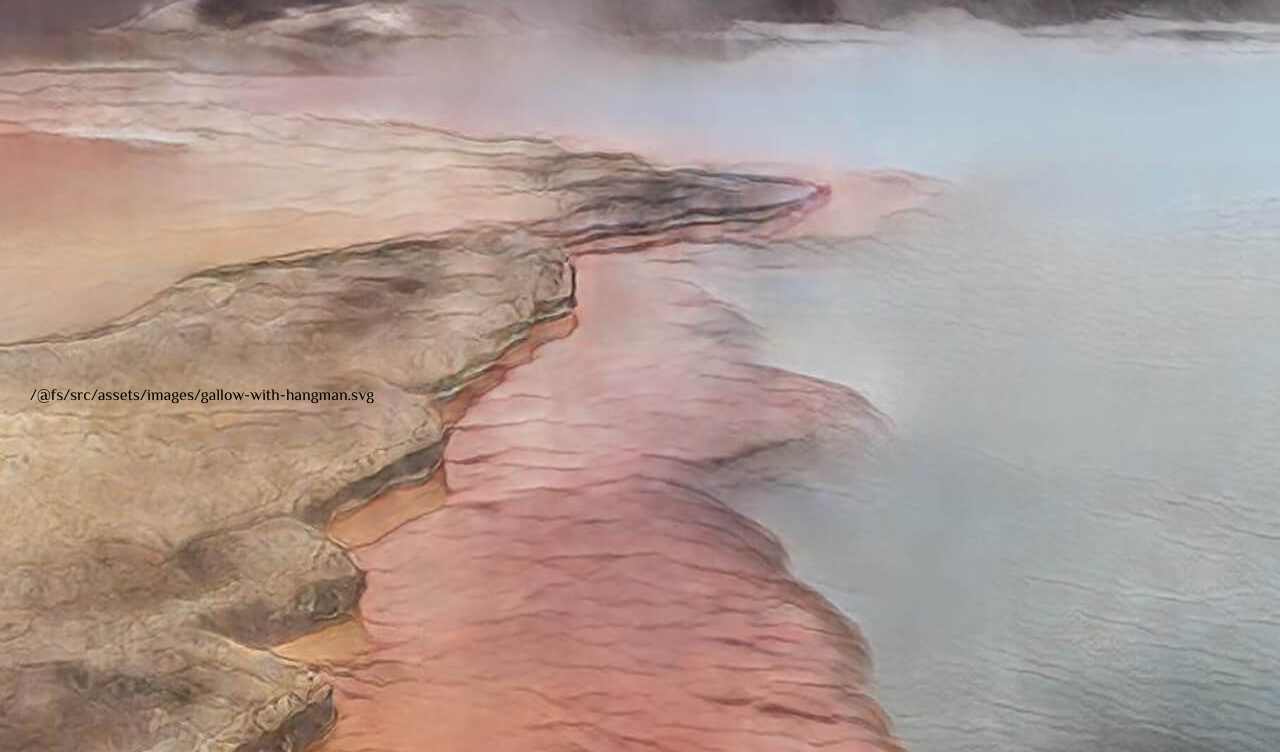
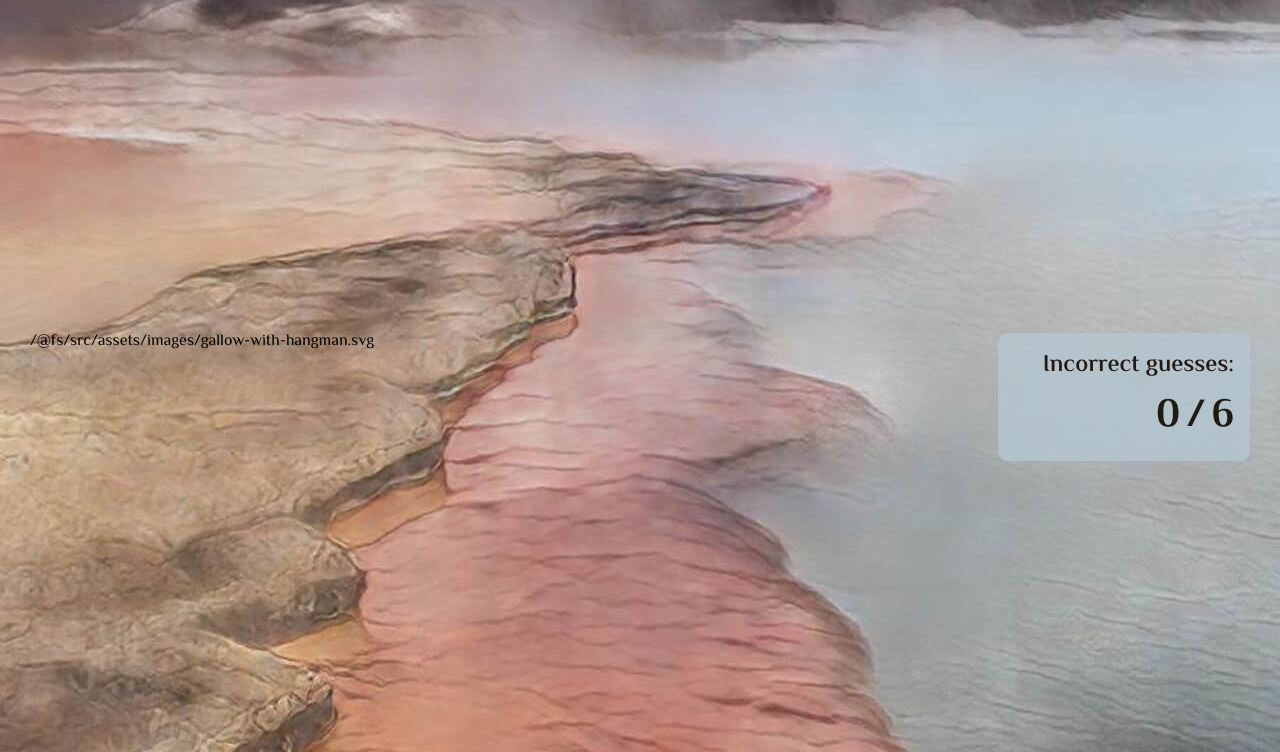
Before and after one commit to learnwbdev/hangman, a website built with webpack: page src/template.html in a window 1280 px wide. Shown: the part 108-860 px from the top of the page. Built offline with nearby package versions, Linux system fonts and the light colour scheme.

Commit message:
feat: add counter section with basic style

```diff
--- a/src/sass/layout/_app-container.scss
+++ b/src/sass/layout/_app-container.scss
@@ -1,6 +1,6 @@
 .app-container {
   display: grid;
   grid-template-areas:
-    "header"
-    "gallow";
+    "header header"
+    "gallow counter";
 }
--- /dev/null
+++ b/src/sass/layout/_counter.scss
@@ -0,0 +1,34 @@
+@use "../abstracts/variables";
+@use "../base/typography";
+
+.counter {
+  display: flex;
+  justify-content: flex-end;
+  grid-area: counter;
+}
+
+.counter__container {
+  @include typography.text-medium-desktop;
+  font-weight: 600;
+  width: 13.75rem;
+  height: 6rem;
+  border-radius: 0.625rem;
+  background-color: variables.$container-second-color;
+  color: variables.$text-color-basic;
+  padding: 1rem;
+  display: flex;
+  flex-direction: column;
+  justify-content: space-between;
+  align-items: flex-end;
+}
+
+.counter__attempts {
+  @include typography.text-subheader-desktop;
+  display: flex;
+  justify-content: flex-end;
+  gap: 0.375rem;
+}
+
+.attempt__wrong_nonzero {
+  color: variables.$text-color-accent;
+}
--- a/src/sass/layout/_index.scss
+++ b/src/sass/layout/_index.scss
@@ -1,3 +1,4 @@
 @forward "app-container";
 @forward "header";
 @forward "gallow";
+@forward "counter";
--- a/src/scripts/html-structure/createHtmlStructure.js
+++ b/src/scripts/html-structure/createHtmlStructure.js
@@ -1,6 +1,7 @@
 import { addAppContainer } from "./addAppContainer";
 import { addHeader } from "./layout/addHeader";
 import { addGallowSection } from "./layout/addGallowSection";
+import { addCounterSection } from "./layout/addCounterSection";
 
 const { body } = document;
 body.classList.add("page");
@@ -8,3 +9,4 @@ body.classList.add("page");
 const appContainer = addAppContainer(body);
 addHeader(appContainer);
 addGallowSection(appContainer);
+addCounterSection(appContainer);
--- /dev/null
+++ b/src/scripts/html-structure/layout/addCounterSection.js
@@ -0,0 +1,27 @@
+import { createElementWithClasses } from "../createElementWithClasses";
+
+export const addCounterSection = (parentElement) => {
+  const counterSection = createElementWithClasses("section", ["counter"]);
+  const counterContainer = createElementWithClasses("div", [
+    "counter__container",
+  ]);
+  const counterTitle = createElementWithClasses("div", ["counter__title"]);
+  const counterAttempts = createElementWithClasses("div", [
+    "attempt",
+    "counter__attempts",
+  ]);
+  const attemptWrong = createElementWithClasses("span", ["attempt__wrong"]);
+  const attemptLine = createElementWithClasses("span", ["attempt__line"]);
+  const attemptAll = createElementWithClasses("span", ["attempt__all"]);
+  counterTitle.append("Incorrect guesses:");
+  attemptWrong.append("0");
+  attemptLine.append("/");
+  attemptAll.append("6");
+
+  counterAttempts.append(attemptWrong, attemptLine, attemptAll);
+  counterContainer.append(counterTitle, counterAttempts);
+  counterSection.appendChild(counterContainer);
+  parentElement.appendChild(counterSection);
+
+  return attemptWrong;
+};
```
